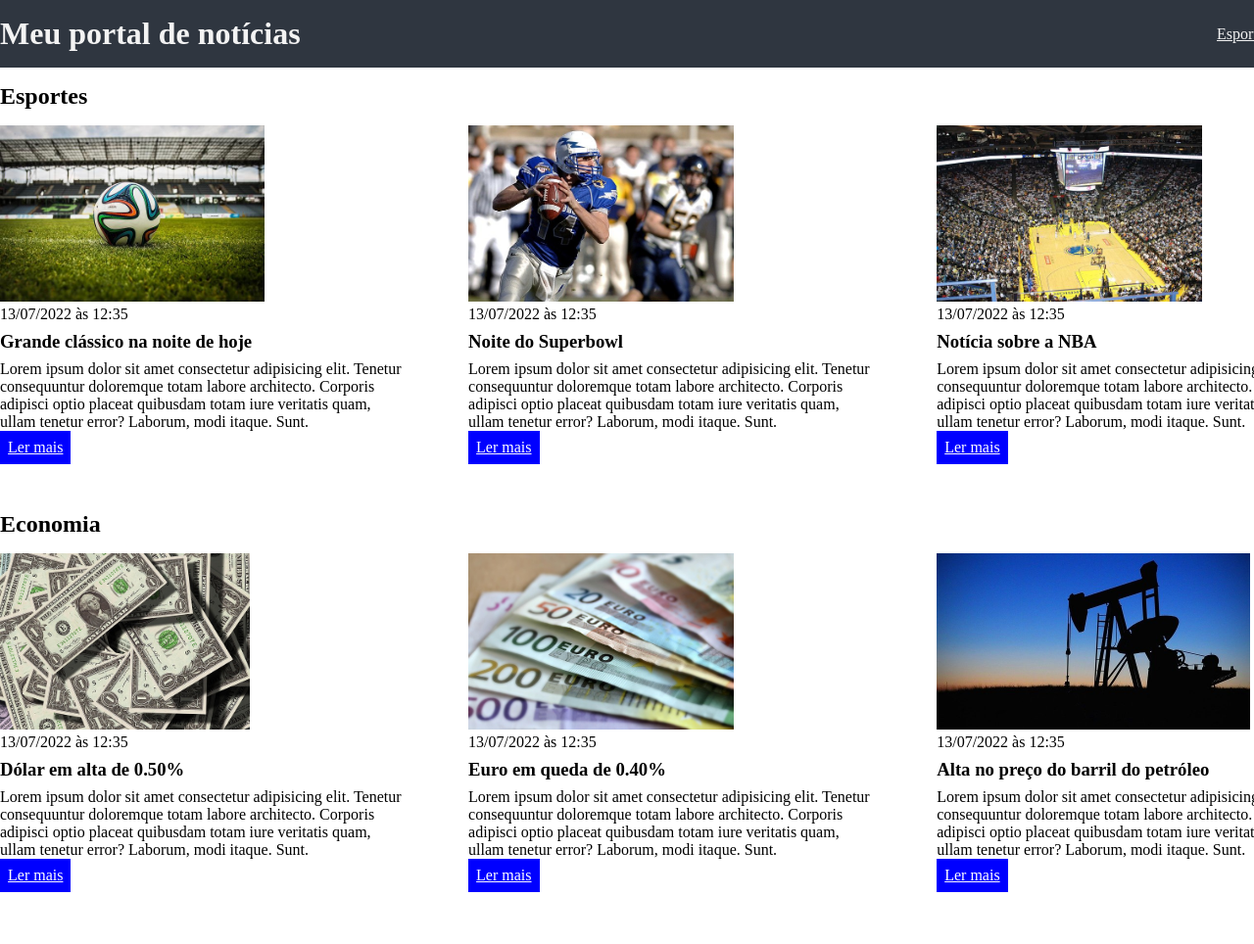
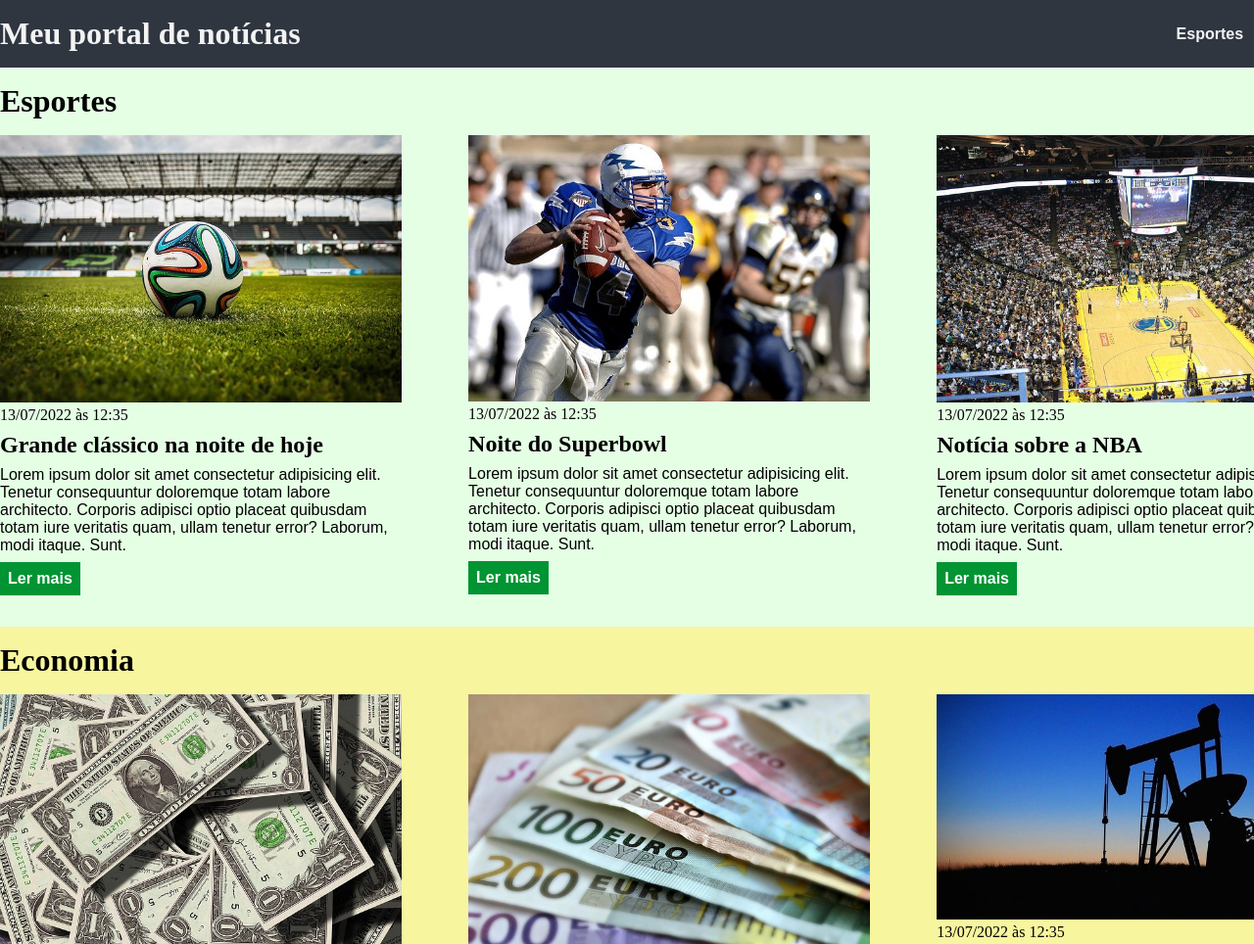
Before and after one commit to Cieliocas/News_portal_csslearn, a plain HTML site: page index.html in a window 1280 px wide. Shown: the top 964 px of the page at 98% size. Before the commit the page ends 943 px from the top, so only its background shows below. Drawn offline with Linux system fonts and the light colour scheme.

Commit message:
New changes

```diff
--- a/main.css
+++ b/main.css
@@ -18,10 +18,14 @@ header .container {
 
 header li {
     display: inline;
+    font-family: Arial, Helvetica, sans-serif;
+    font-weight: bold;
+    margin-left: 16px;
 }
 
 header li a {
     color: #f3f3f3;
+    text-decoration: none;
 }
 
 .container {
@@ -36,7 +40,8 @@ header li a {
 }
 
 .articles article img {
-    height: 180px;
+    /* height: 180px; */
+    width: 100%;
 }
 
 .articles article {
@@ -63,4 +68,40 @@ section h2,
     color: #fff;
     padding: 8px;
     display: inline-block;
+    text-decoration: none;
+    font-weight: bold;
+    margin-top: 8px;
 }
+
+.articles article a:hover {
+    text-decoration: underline;
+}
+
+.articles article p,
+.articles article a {
+    font-family: Arial, Helvetica, sans-serif;
+}
+
+.articles article h3 {
+    font-size: 24px;
+}
+
+section h2 {
+    font-size: 32px;
+}
+
+#sports {
+    background-color: rgba(0, 255, 0, 0.1);
+}
+
+#sports .articles article a {
+    background-color: #009432;
+}
+
+#economy {
+    background-color: #f8f59f;
+}
+
+#economy .articles article a {
+    background-color: #ff9f1a;
+}
```
